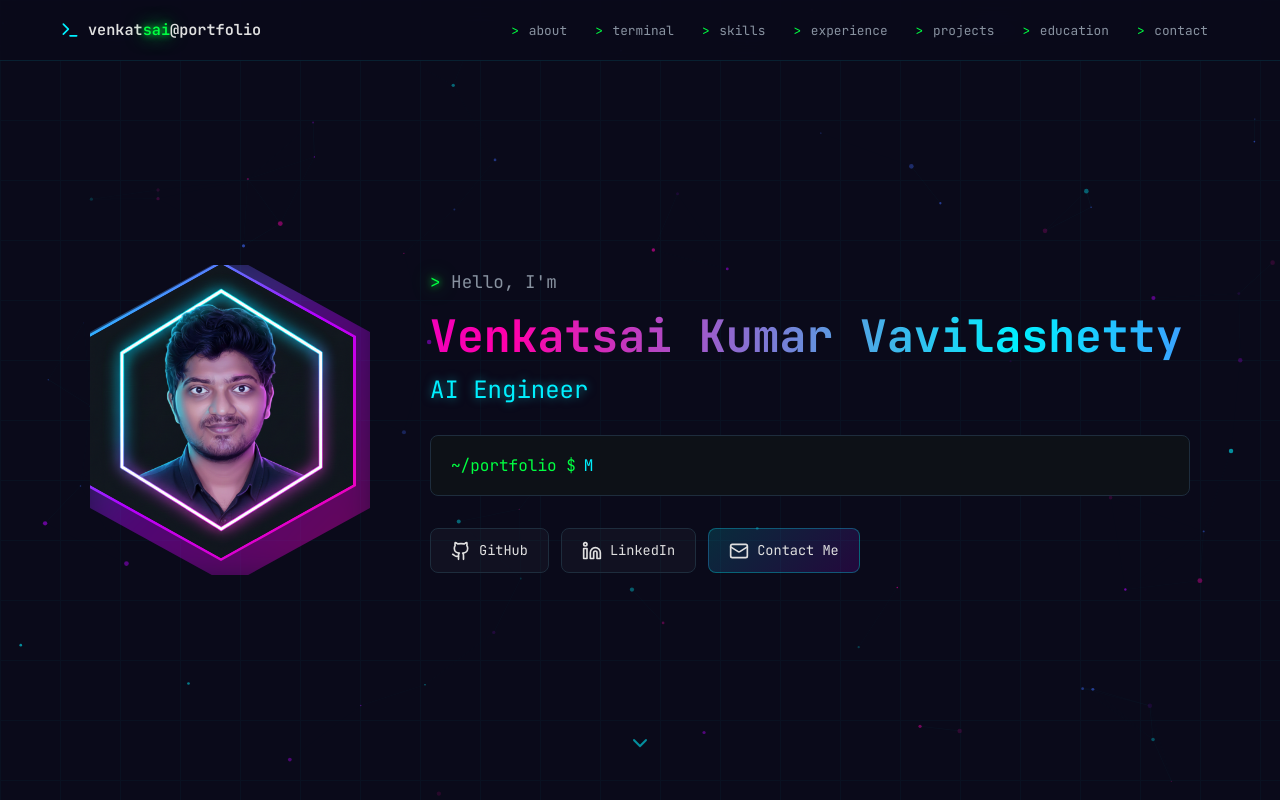
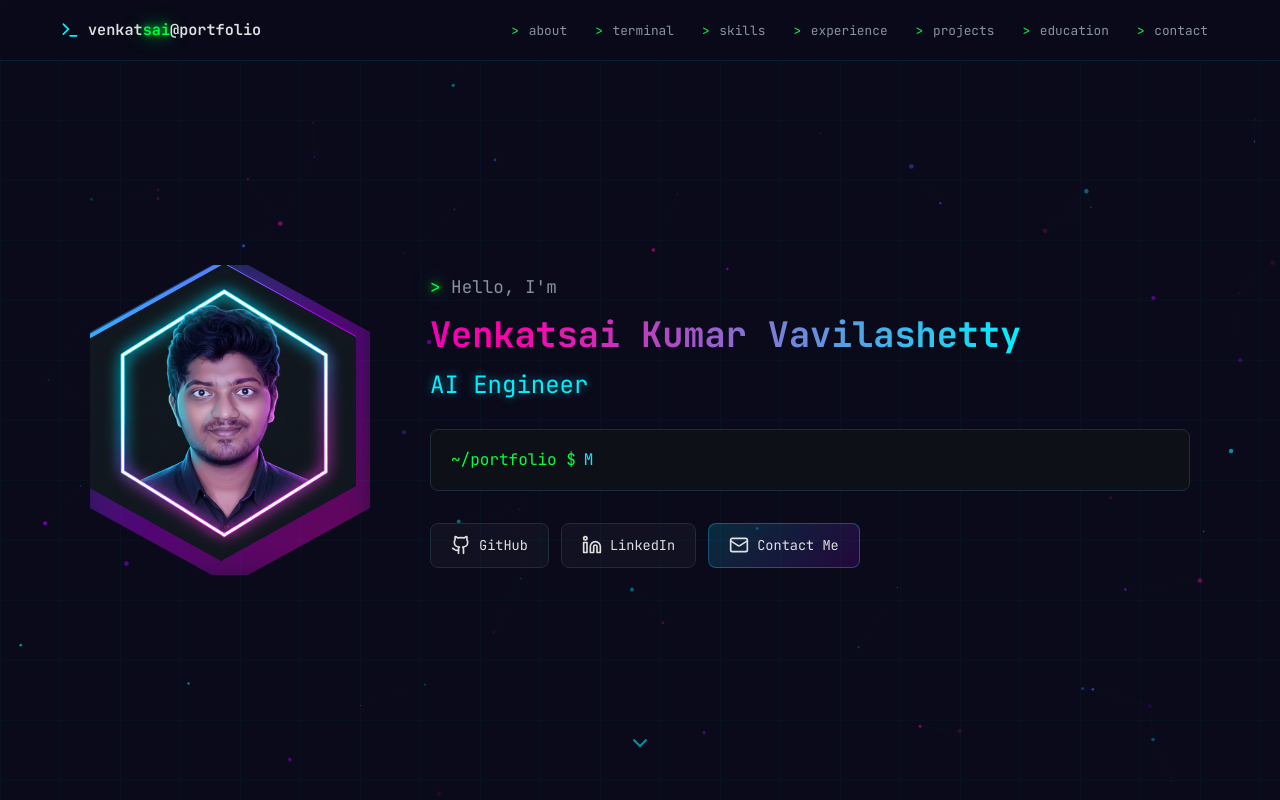
Before and after one commit to Venkat-SaiKumar/portfolio, a React (Vite) app: page / in a window 1280 px wide. Shown: the top 800 px of the page. Built offline with nearby package versions, Linux system fonts and the light colour scheme.

Commit message:
Revert hexagon, fix name overflow

```diff
--- a/src/features/hero/Hero.css
+++ b/src/features/hero/Hero.css
@@ -35,10 +35,12 @@
 }
 
 .hero-name {
-    font-size: 2.8rem;
+    font-size: 2.2rem;
     font-weight: 700;
     line-height: 1.2;
     margin-bottom: 8px;
+    word-wrap: break-word;
+    overflow-wrap: break-word;
 }
 
 .hero-title {
--- a/src/features/hero/HexagonPhoto.css
+++ b/src/features/hero/HexagonPhoto.css
@@ -24,11 +24,15 @@
     height: 300px;
     clip-path: polygon(50% 0%, 100% 25%, 100% 75%, 50% 100%, 0% 75%, 0% 25%);
     background: linear-gradient(135deg, var(--neon-cyan), var(--neon-purple), var(--neon-magenta));
+    padding: 4px;
+    display: flex;
+    align-items: center;
+    justify-content: center;
 }
 
 .hexagon-inner {
-    position: absolute;
-    inset: 4px;
+    width: 100%;
+    height: 100%;
     clip-path: polygon(50% 0%, 100% 25%, 100% 75%, 50% 100%, 0% 75%, 0% 25%);
     overflow: hidden;
     background: var(--bg-primary);
```
